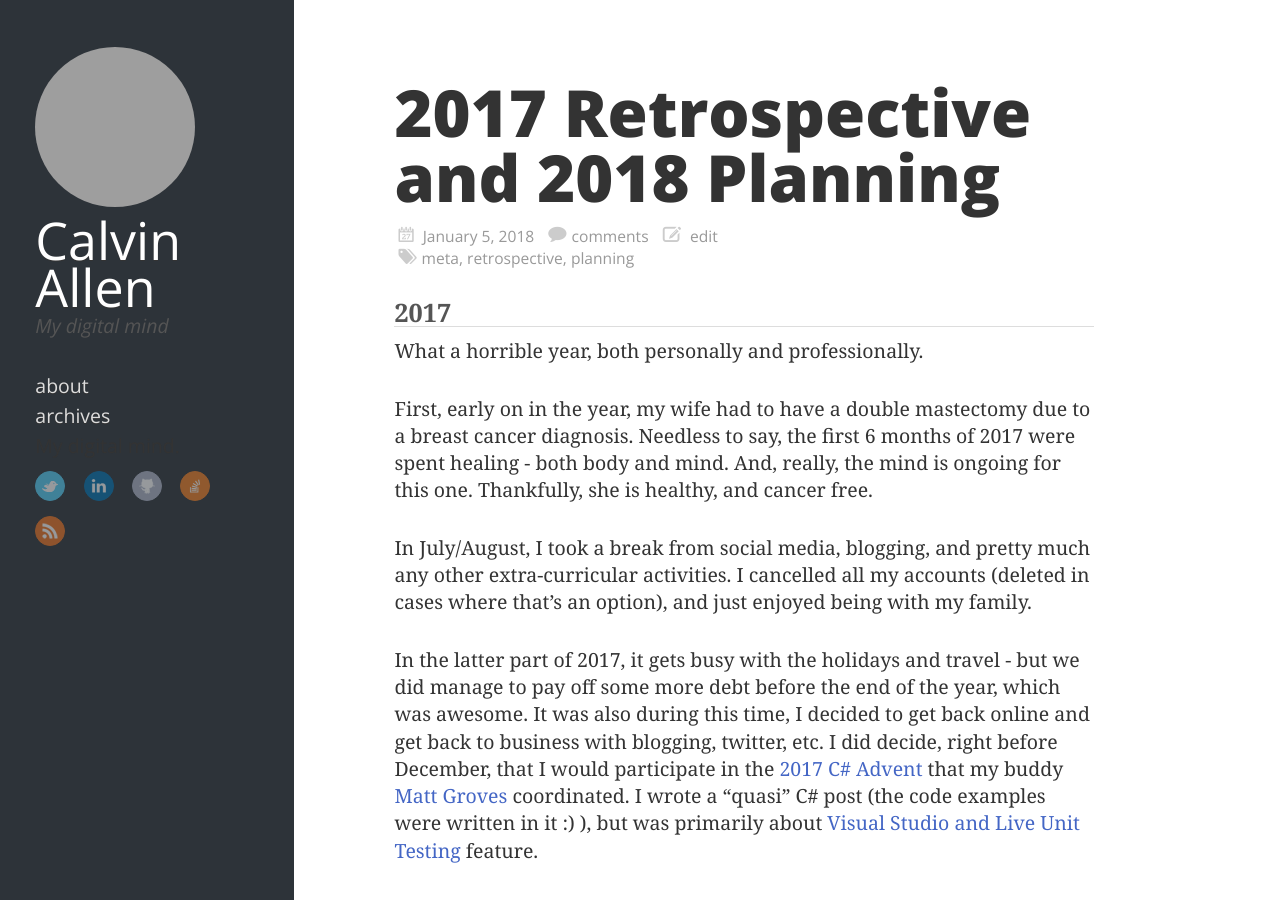
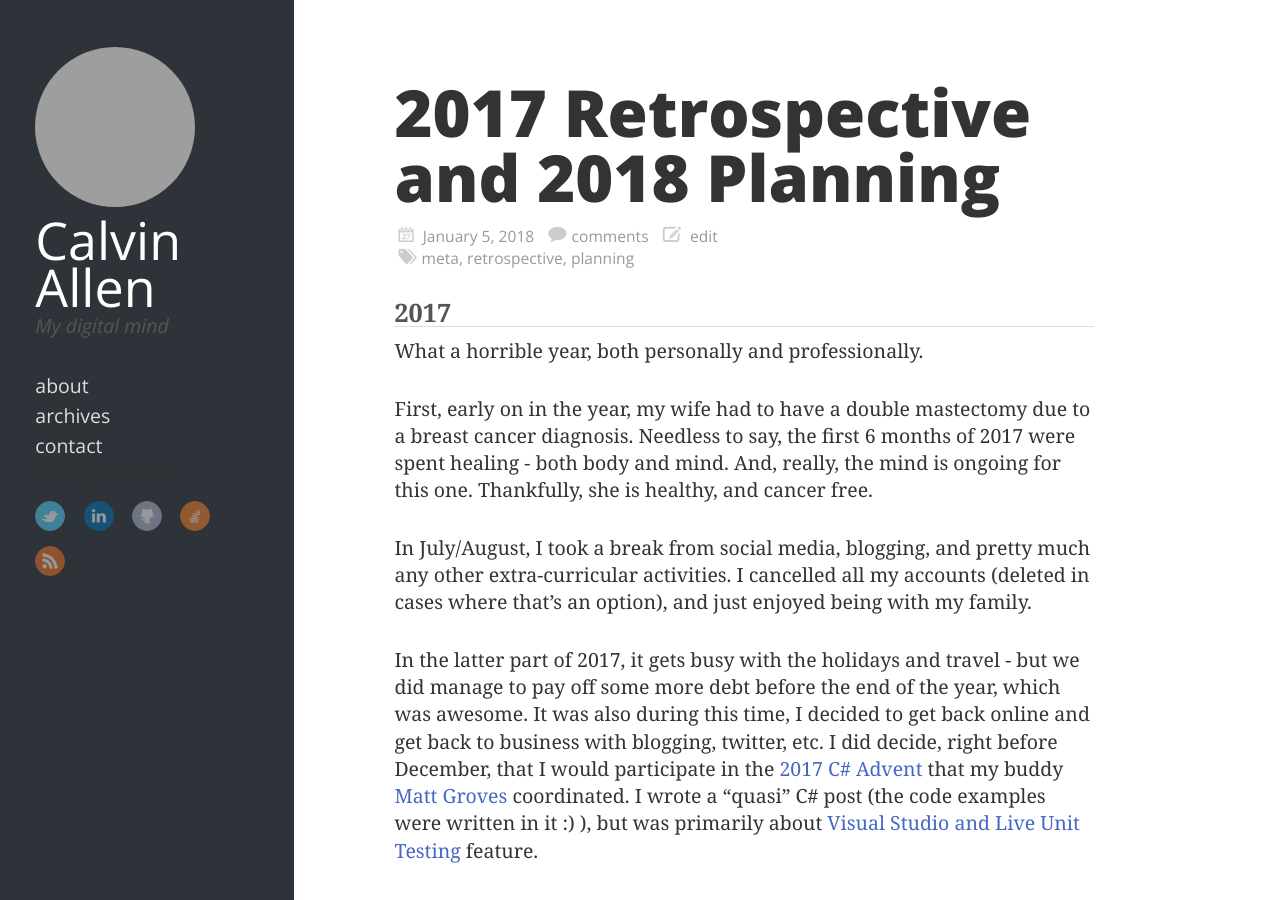
Before and after one commit to datpth19/calvinallen.net, a Jekyll site: the page built from index.html, in a window 1280 px wide and 900 px high. Built offline with Jekyll 4.4.1, drawn with Linux system fonts in a browser that asks for light colours; nearby versions of some CDN libraries; the list of posts is cut into pages by our own code; comment, search, counter and statistics services are not loaded; grey boxes are pictures that could not be loaded.

Commit message:
Trying to fix Styling

```diff
--- a/_includes/navigation.html
+++ b/_includes/navigation.html
@@ -1,6 +1,7 @@
 <ul class="main-navigation">
   <li><a href="/about/">about</a></li>
   <li><a href="/archive">archives</a></li>
+  <li><a href="/contact">contact</a></li>
   </ul>
 
 {% if site.description %}
```
